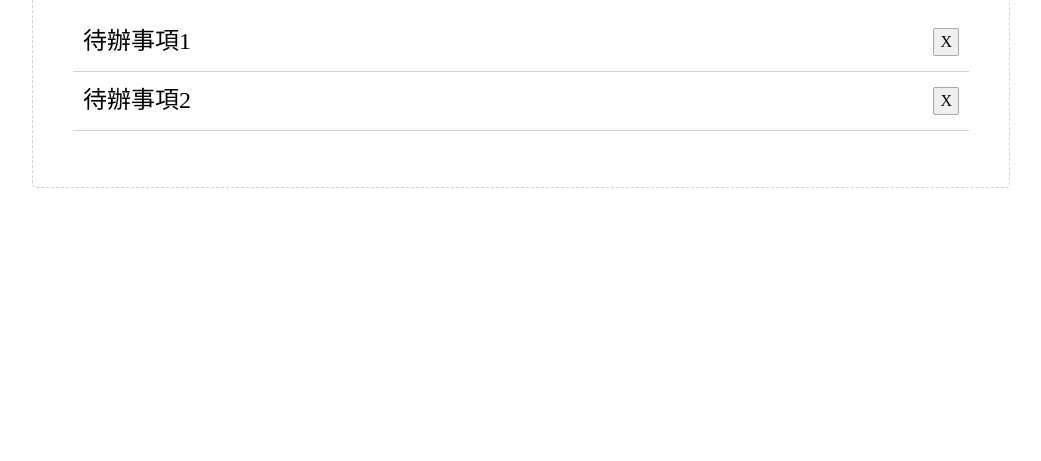
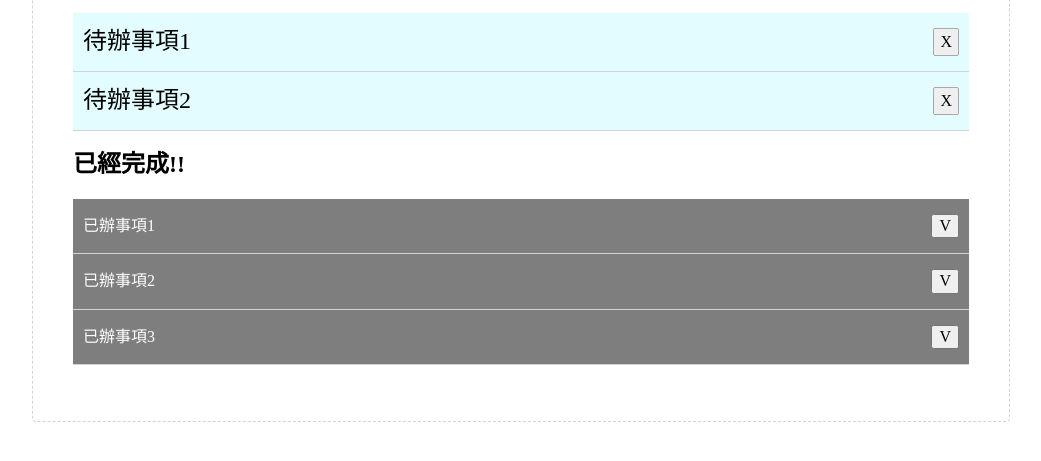
Before and after one commit to kihifung/todolist, a plain HTML site: page index.html in a window 1280 px wide. Shown: the part 205-666 px from the top of the page, without its empty margins (119-1160 px from the left). Drawn offline with Linux system fonts and the light colour scheme.

Commit message:
Temporary storage, add new part to be processed

```diff
--- a/app.js
+++ b/app.js
@@ -30,3 +30,9 @@ document.addEventListener("DOMContentLoaded", () => {
     console.log(createTaskItem());
   });
 });
+// TODO 完成的項目加上完成的時間戳記
+// TODO 改成以打勾來確定完成項目
+// TODO 可以拖拉項目的排序
+// TODO 可以編輯項目
+// TODO 可以新增分類
+// TODO 已經完成的放到另一區塊
--- a/index.html
+++ b/index.html
@@ -12,11 +12,11 @@
   <body>
     <main class="todo-app">
       <h1>TODO List</h1>
-      <div class="taskSection">
+      <section class="newTask">
         <input type="text" id="taskInput" value="" />
         <button id="addBtn">新增</button>
-      </div>
-      <section>
+      </section>
+      <section class="taskBlock">
         <ul class="todo-list">
           <li class="todo-item">
             <span class="item">待辦事項1</span>
@@ -28,6 +28,26 @@
           </li>
         </ul>
       </section>
+      <section class="tasksDone">
+        <h2>已經完成!!</h2>
+        <ul class="doneList">
+          <li class="doneTask">
+            <span class="task">已辦事項1</span>
+            <span class="finishTime"></span>
+            <button class="rollbackBtn">V</button>
+          </li>
+          <li class="doneTask">
+            <span class="task">已辦事項2</span>
+            <span class="finishTime"></span>
+            <button class="rollbackBtn">V</button>
+          </li>
+          <li class="doneTask">
+            <span class="task">已辦事項3</span>
+            <span class="finishTime"></span>
+            <button class="rollbackBtn">V</button>
+          </li>
+        </ul>
+      </section>
     </main>
   </body>
 </html>
--- a/style.css
+++ b/style.css
@@ -25,7 +25,20 @@ li.todo-item {
   padding: 15px 10px;
   border-bottom: 1px solid lightgray;
   font-weight: 200;
-  color: ;
+  background: #e2fcff;
+  /* color: #000; */
+}
+
+li.doneTask {
+  display: flex;
+  justify-content: space-between;
+  align-items: center;
+  list-style: none;
+  padding: 15px 10px;
+  border-bottom: 1px solid lightgray;
+  font-weight: 200;
+  background: #666666d6;
+  color: white;
 }
 
 .item {
@@ -45,7 +58,7 @@ h1 {
   margin: 10px 0;
 }
 
-.taskSection {
+.newTask {
   display: flex;
 }
 
```
